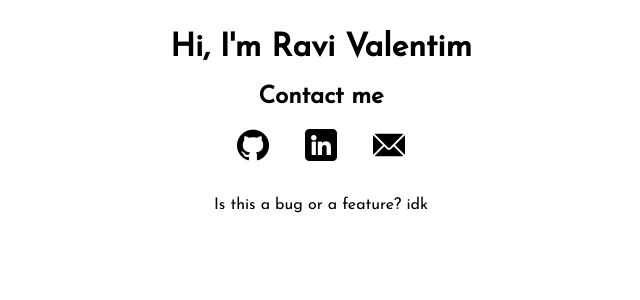
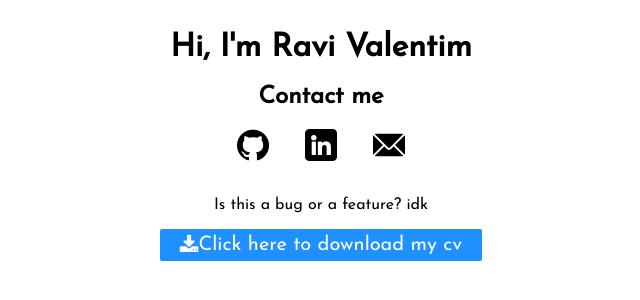
Before and after one commit to ravivalentim/home, a plain HTML site: page index.html in a window 1280 px wide. Shown: the whole page, without its empty margins (319-959 px from the left). Drawn offline with Linux system fonts and the light colour scheme.

Commit message:
button to download cv

```diff
--- a/index.html
+++ b/index.html
@@ -5,6 +5,7 @@
     <meta name="viewport" content="width=device-width, initial-scale=1.0">
     <title>Ravi</title>
     <link rel="stylesheet" href="styles/style.css">
+    <link rel="stylesheet" href="https://cdnjs.cloudflare.com/ajax/libs/font-awesome/4.7.0/css/font-awesome.min.css">
 </head>
 <body>
    <div>
@@ -19,6 +20,7 @@
         </div>
         <div>
             <p>Is this a bug or a feature? idk</p>
+            <button class="btn"><i class="fa fa-download"></i>  <a href="resources/cv.pdf" download="" target="_blank" id="cv-link">Click here to download my cv</a></button>
         </div>
 </body>
 </html>
--- a/styles/style.css
+++ b/styles/style.css
@@ -40,3 +40,28 @@ p {
     font-family: 'Josefin Sans', sans-serif;
     margin-top: 32px;
 }
+
+.btn {
+    background-color: #1e90ff;
+    border: none;
+    color: #ffffff;
+    padding: .3em 1em;
+    cursor: pointer;
+    font-family: 'Josefin Sans', sans-serif;
+    font-size: 20px;
+    border-radius: 2px;
+}
+
+.btn {
+    margin: auto;
+    display: flex;
+    justify-content: center;
+}
+
+.btn:hover {
+    background-color: #1d84eb;
+}
+
+#cv-link {
+    color: #ffffff;
+}
```
Also changed, not shown: 1 other file.
